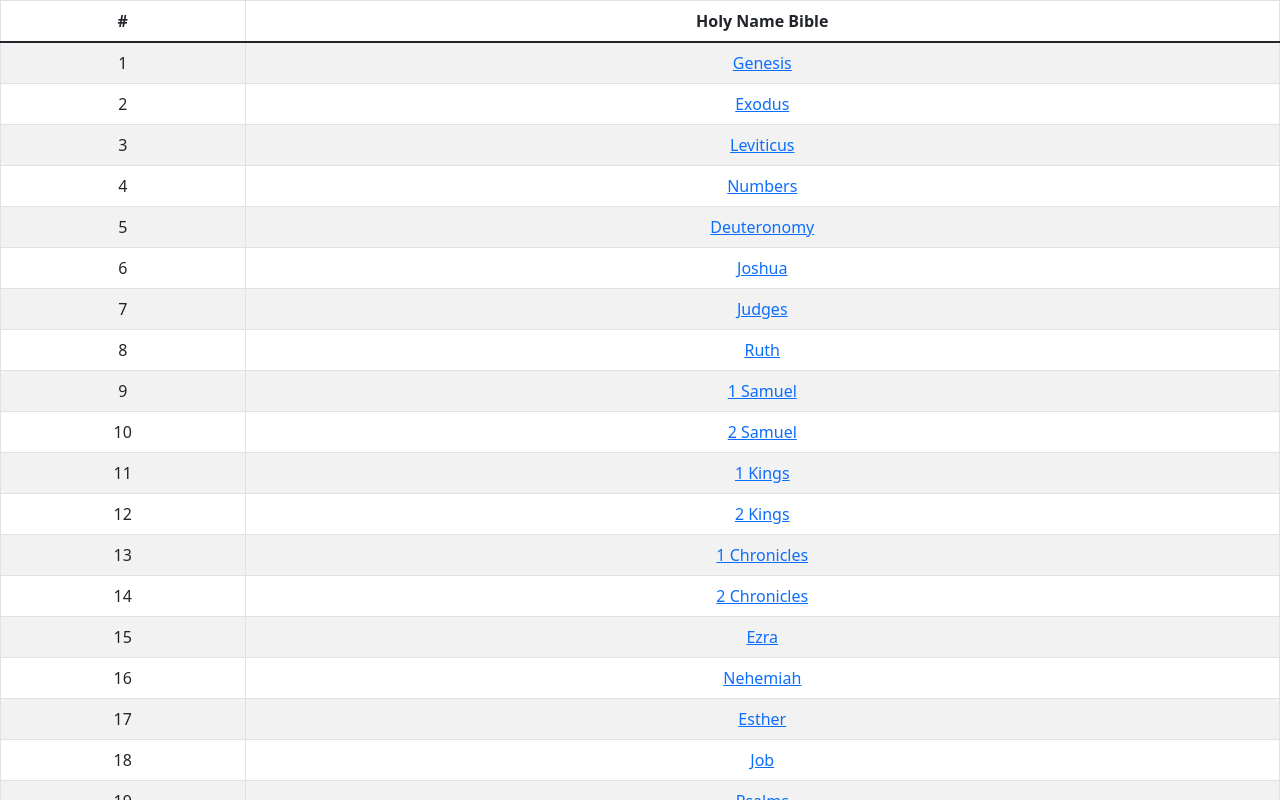
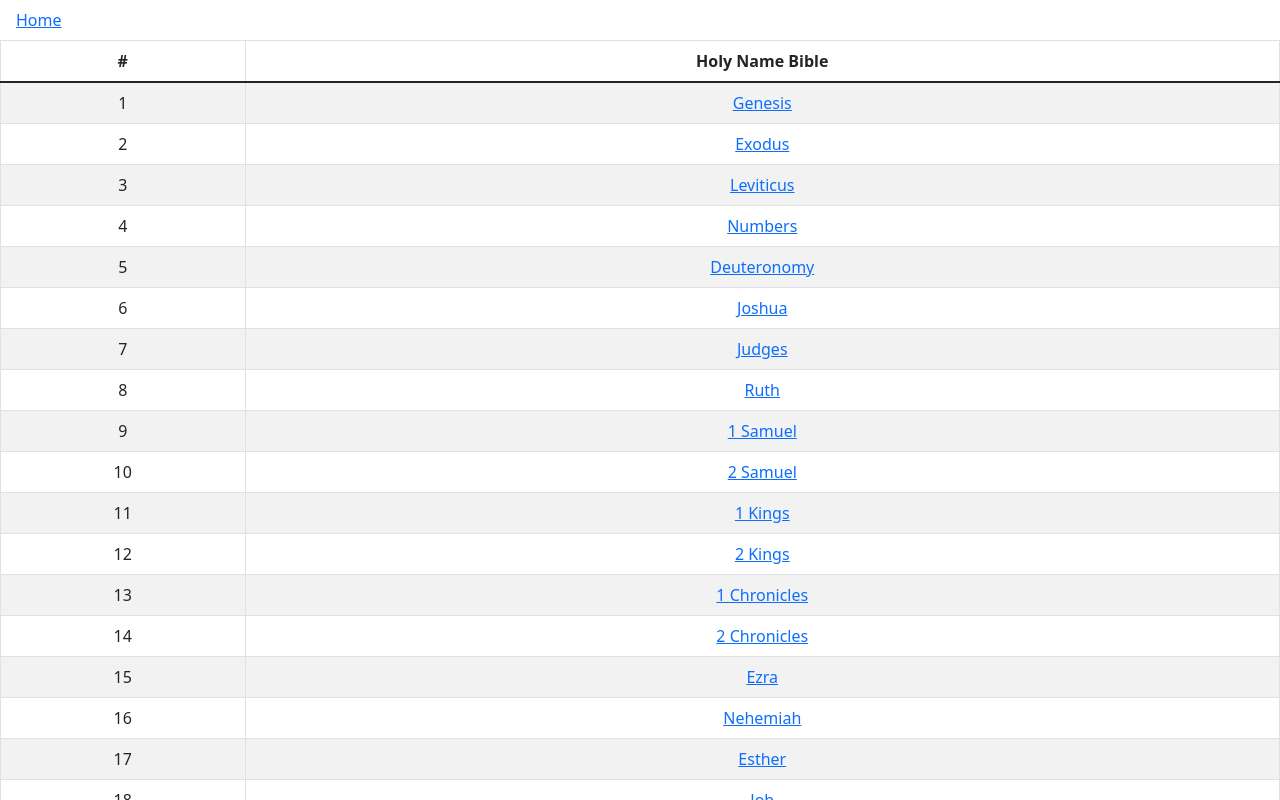
Before and after one commit to tazMeah/Holy-Name-Bible, a React (Create React App) app: page / in a window 1280 px wide. Shown: the top 800 px of the page. Built offline with nearby package versions, Linux system fonts and the light colour scheme.

Commit message:
added home button

```diff
--- a/src/App.tsx
+++ b/src/App.tsx
@@ -1,10 +1,11 @@
 import React from "react";
-import { Route, Switch } from "react-router-dom";
+import { NavLink, Route, Switch } from "react-router-dom";
 import Book from "./components/Book";
 import "./App.css";
 import ScriptureProvider from "./context/ScriptureProvider";
 import "bootstrap/dist/css/bootstrap.min.css";
 import Contents from "./components/Contents";
+import Nav from 'react-bootstrap/Nav'
 
 
 function App() {
@@ -12,6 +13,20 @@
 	let bookName = searchParams.get("bookName");
 
 	return (
+		<>
+			<Nav defaultActiveKey="/" as="ul">
+				<Nav.Item as="li">
+					<Nav.Link>
+						<NavLink to="/">Home</NavLink>
+					</Nav.Link>
+				</Nav.Item>
+				{/* <Nav.Item as="li">
+					<Nav.Link eventKey="link-1">Link</Nav.Link>
+				</Nav.Item>
+				<Nav.Item as="li">
+					<Nav.Link eventKey="link-2">Link</Nav.Link>
+				</Nav.Item> */}
+			</Nav>
 			<Switch>
 				<Route path="/" exact>
 					<ScriptureProvider>
@@ -24,9 +39,10 @@
 				<Book bookName={bookName}/>
 			</Route> */}
 				<Route path="/:bookNumber/:chapterNumber" exact>
-				<Book bookName={decodeURI(bookName as string)}/>
+					<Book bookName={decodeURI(bookName as string)} />
 				</Route>
 			</Switch>
+		</>
 	);
 }
 
```
Lines whose indentation alone changed are shown as unchanged.
